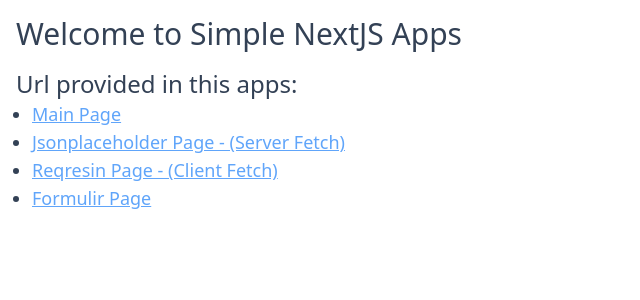
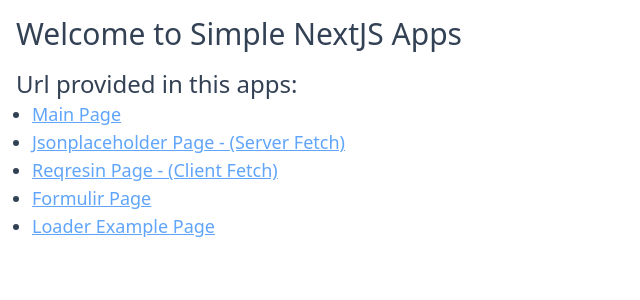
Before and after one commit to withered-flowers/learn-nextjs-beta-features, a Next.js app: page / in a window 1280 px wide. Shown: the top 300 px of the page, without its empty margins (0-640 px from the left). Built offline with nearby package versions, Linux system fonts and the light colour scheme.

Commit message:
feat: adding loader-example page

```diff
--- a/src/app/(fetcher)/jsonplaceholder/page.tsx
+++ b/src/app/(fetcher)/jsonplaceholder/page.tsx
@@ -19,7 +19,6 @@
   });
 
   if (!res.ok) {
-    // TODO: Error handling here
     throw new Error("something wicked happened");
   }
 
--- a/src/app/(fetcher)/reqresin/page.tsx
+++ b/src/app/(fetcher)/reqresin/page.tsx
@@ -2,7 +2,7 @@
 // "use client" = Client Side Rendering
 // Can use the normal hooks
 
-// Experimental "use" hooks from react
+// Experimental "use" hooks from react 18
 import { use } from "react";
 import type { Color } from "@/app/api/reqresin/route";
 
--- a/src/app/page.tsx
+++ b/src/app/page.tsx
@@ -41,6 +41,14 @@
               Formulir Page
             </Link>
           </li>
+          <li>
+            <Link
+              href={"/loader-example"}
+              className="underline text-blue-400 hover:text-blue-700 transition-colors duration-300"
+            >
+              Loader Example Page
+            </Link>
+          </li>
         </ul>
       </section>
     </main>
```
